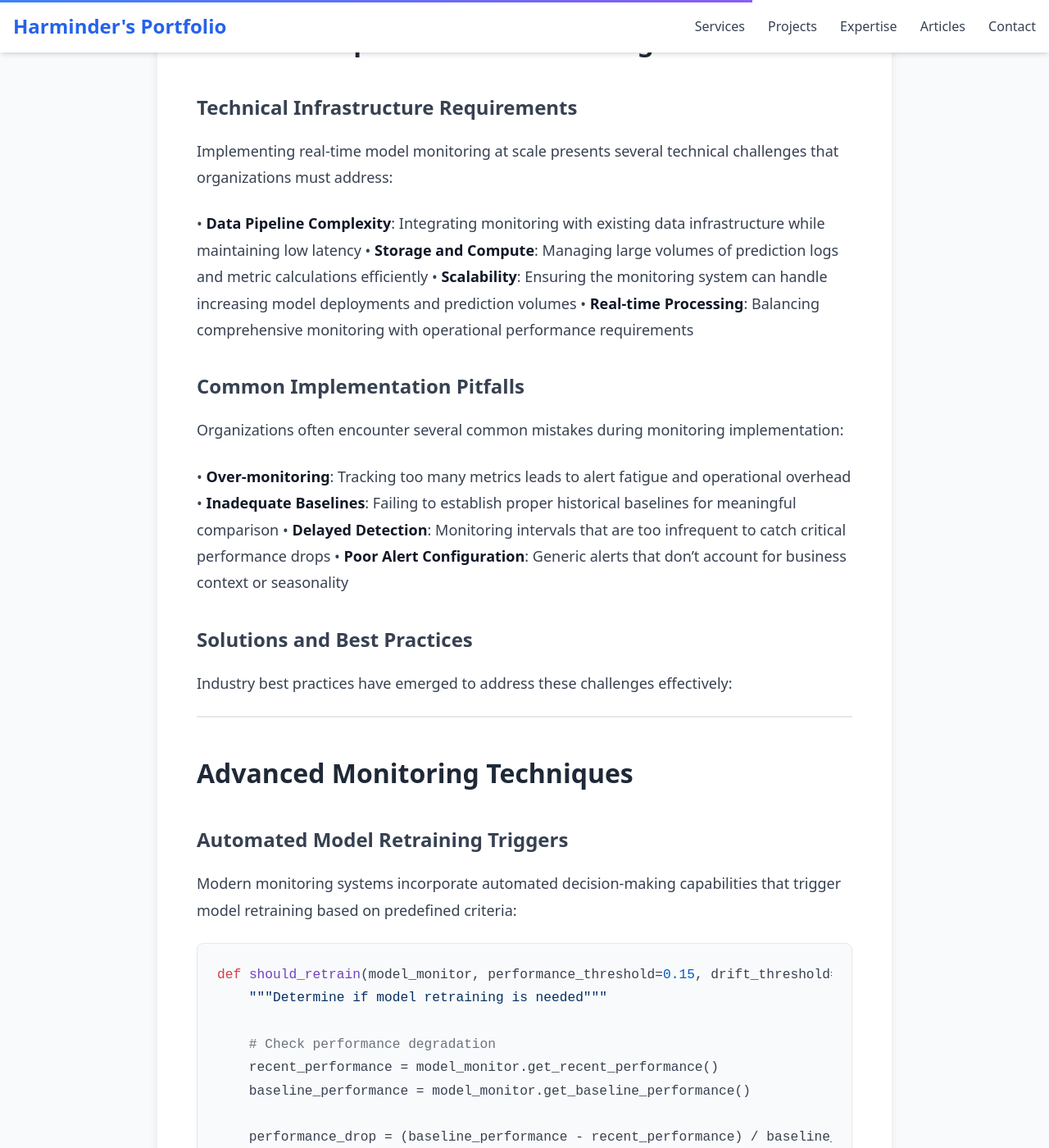
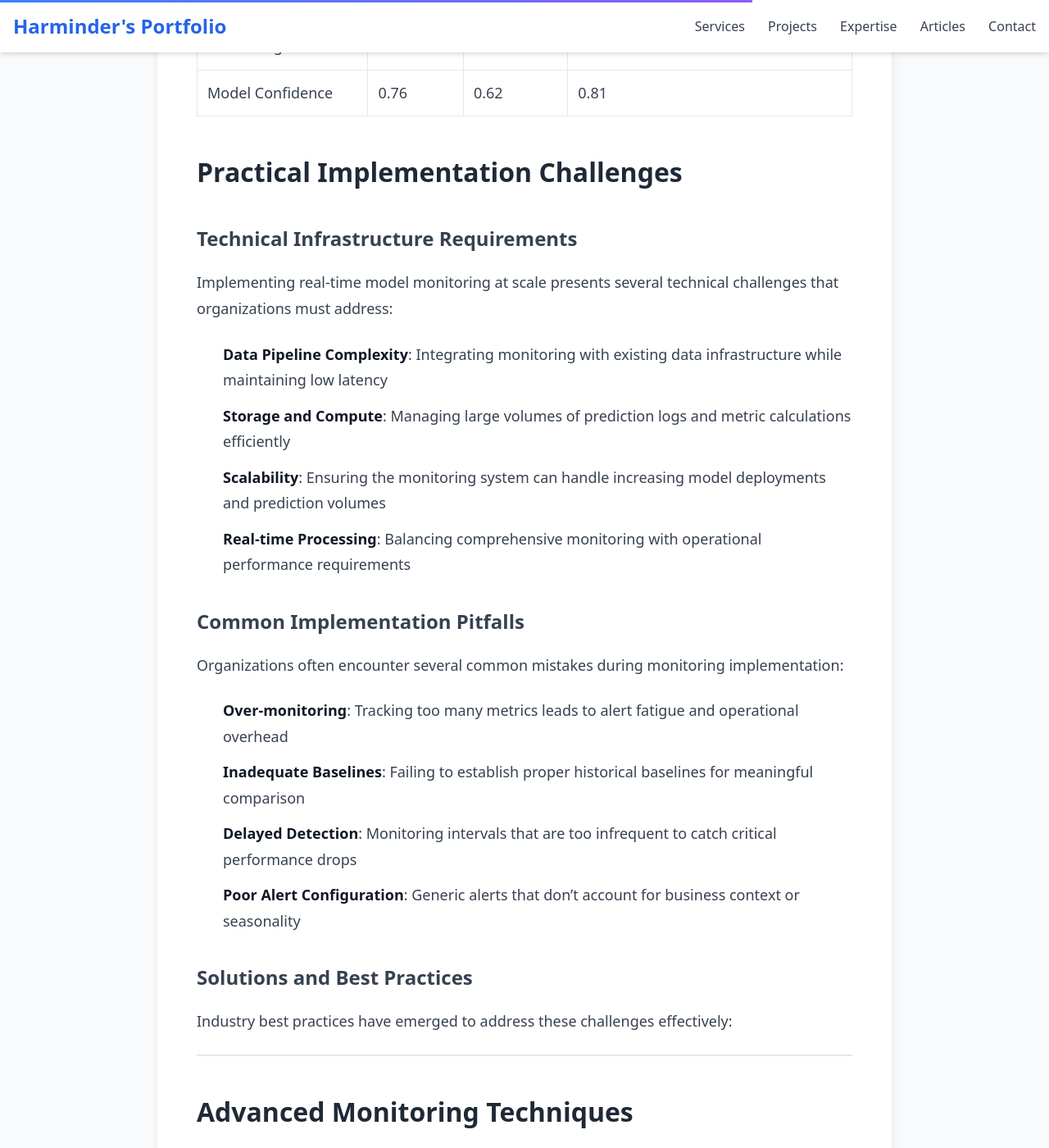
Before and after one commit to Harminder858/hp_portfolio, a Jekyll site: the page built from articles/2025-10-29-real-time-model-monitoring-in-production-a-practical-guide.md, in a window 1280 px wide and 1400 px high, scrolled down 7399 px. Shown: the whole window at 82% size. Built offline with Jekyll 4.4.1, drawn with Linux system fonts in a browser that asks for light colours; nearby versions of some CDN libraries; some of the changed text lies outside the part shown.

```diff
--- a/articles/2025-10-29-real-time-model-monitoring-in-production-a-practical-guide.md
+++ b/articles/2025-10-29-real-time-model-monitoring-in-production-a-practical-guide.md
@@ -13,9 +13,9 @@ In today's data-driven business landscape, deploying machine learning models to
 
 Consider an online retail company that uses a recommendation engine to personalize product suggestions. Initially, the model performs well with 85% click-through rate (CTR) accuracy. However, as seasonal trends shift or new products enter the market, the model's performance begins to deteriorate. Without real-time monitoring, this decline may go unnoticed for weeks, resulting in:
 
-• Reduced customer engagement and sales
-• Increased customer churn due to irrelevant recommendations
-• Wasted marketing spend on ineffective campaigns
+- Reduced customer engagement and sales
+- Increased customer churn due to irrelevant recommendations
+- Wasted marketing spend on ineffective campaigns
 
 This degradation often occurs gradually—what's known as *model drift*—making it nearly impossible to detect without proactive monitoring systems in place. The challenge lies in building a robust infrastructure that can track model performance in real-time, detect anomalies, and trigger alerts or automated retraining protocols.
 
@@ -28,11 +28,11 @@ This degradation often occurs gradually—what's known as *model drift*—making
 
 Real-time model monitoring requires a comprehensive approach that addresses multiple dimensions of model health:
 
-• **Performance tracking**: Continuous evaluation of prediction accuracy against ground truth data
-• **Data drift detection**: Identification of changes in input feature distributions
-• **Concept drift monitoring**: Detection of shifts in the underlying relationship between features and target variables
-• **Prediction distribution analysis**: Monitoring the statistical properties of model outputs
-• **Latency and throughput monitoring**: Ensuring models meet operational SLAs
+- **Performance tracking**: Continuous evaluation of prediction accuracy against ground truth data
+- **Data drift detection**: Identification of changes in input feature distributions
+- **Concept drift monitoring**: Detection of shifts in the underlying relationship between features and target variables
+- **Prediction distribution analysis**: Monitoring the statistical properties of model outputs
+- **Latency and throughput monitoring**: Ensuring models meet operational SLAs
 
 ### Mathematical Foundations
 
@@ -139,10 +139,10 @@ Effective model monitoring requires continuous evaluation across multiple dimens
 
 Advanced monitoring systems employ multiple statistical techniques to detect different types of drift:
 
-• **Kolmogorov-Smirnov Test**: Non-parametric test for comparing two samples
-• **Chi-square Test**: For categorical feature distribution comparison
-• **CUSUM Control Charts**: Sequential analysis technique for detecting small shifts
-• **EWMA Charts**: Exponentially weighted moving average for smooth trend detection
+- **Kolmogorov-Smirnov Test**: Non-parametric test for comparing two samples
+- **Chi-square Test**: For categorical feature distribution comparison
+- **CUSUM Control Charts**: Sequential analysis technique for detecting small shifts
+- **EWMA Charts**: Exponentially weighted moving average for smooth trend detection
 
 ### Real-world Case Study: Financial Risk Assessment
 
@@ -163,19 +163,19 @@ A major bank implemented real-time monitoring for their credit risk assessment m
 
 Implementing real-time model monitoring at scale presents several technical challenges that organizations must address:
 
-• **Data Pipeline Complexity**: Integrating monitoring with existing data infrastructure while maintaining low latency
-• **Storage and Compute**: Managing large volumes of prediction logs and metric calculations efficiently
-• **Scalability**: Ensuring the monitoring system can handle increasing model deployments and prediction volumes
-• **Real-time Processing**: Balancing comprehensive monitoring with operational performance requirements
+- **Data Pipeline Complexity**: Integrating monitoring with existing data infrastructure while maintaining low latency
+- **Storage and Compute**: Managing large volumes of prediction logs and metric calculations efficiently
+- **Scalability**: Ensuring the monitoring system can handle increasing model deployments and prediction volumes
+- **Real-time Processing**: Balancing comprehensive monitoring with operational performance requirements
 
 ### Common Implementation Pitfalls
 
 Organizations often encounter several common mistakes during monitoring implementation:
 
-• **Over-monitoring**: Tracking too many metrics leads to alert fatigue and operational overhead
-• **Inadequate Baselines**: Failing to establish proper historical baselines for meaningful comparison
-• **Delayed Detection**: Monitoring intervals that are too infrequent to catch critical performance drops
-• **Poor Alert Configuration**: Generic alerts that don't account for business context or seasonality
+- **Over-monitoring**: Tracking too many metrics leads to alert fatigue and operational overhead
+- **Inadequate Baselines**: Failing to establish proper historical baselines for meaningful comparison
+- **Delayed Detection**: Monitoring intervals that are too infrequent to catch critical performance drops
+- **Poor Alert Configuration**: Generic alerts that don't account for business context or seasonality
 
 ### Solutions and Best Practices
 
@@ -218,10 +218,10 @@ def should_retrain(model_monitor, performance_threshold=0.15, drift_threshold=0.
 
 Advanced organizations employ ensemble monitoring strategies that combine multiple detection methods:
 
-• **Statistical Tests**: Traditional hypothesis testing for distribution comparison
-• **Machine Learning Detectors**: Anomaly detection models trained on historical monitoring data
-• **Rule-based Systems**: Business logic-based alerts for domain-specific scenarios
-• **Expert Systems**: Integration with domain expert knowledge for contextual interpretation
+- **Statistical Tests**: Traditional hypothesis testing for distribution comparison
+- **Machine Learning Detectors**: Anomaly detection models trained on historical monitoring data
+- **Rule-based Systems**: Business logic-based alerts for domain-specific scenarios
+- **Expert Systems**: Integration with domain expert knowledge for contextual interpretation
 
 ![Model Drift Detection Metrics]({{ site.baseurl }}/assets/images/articles/real-time-model-monitoring-in-production_viz_3.png)
 *Trend analysis showing drift detection and performance correlation*
@@ -232,10 +232,10 @@ Real-time model monitoring is not just a technical necessity—it's a strategic
 
 Key takeaways for successful implementation include:
 
-• **Start with Business Impact**: Focus monitoring efforts on models with the highest business value and risk exposure
-• **Establish Clear Thresholds**: Define performance and drift thresholds based on historical data and business requirements
-• **Integrate with MLOps**: Ensure monitoring is part of the complete model lifecycle management process
-• **Balance Automation with Human Oversight**: Use automated alerts for quick detection while maintaining human judgment for complex decisions
+- **Start with Business Impact**: Focus monitoring efforts on models with the highest business value and risk exposure
+- **Establish Clear Thresholds**: Define performance and drift thresholds based on historical data and business requirements
+- **Integrate with MLOps**: Ensure monitoring is part of the complete model lifecycle management process
+- **Balance Automation with Human Oversight**: Use automated alerts for quick detection while maintaining human judgment for complex decisions
 
 Organizations that invest in robust real-time monitoring systems see measurable improvements in model performance, reduced operational risk, and increased confidence in AI-driven decision making. The key is to start small, learn continuously, and scale systematically based on proven results.
 
```
Also changed, not shown: articles/2025-10-29-graph-neural-networks-applications-across-industries.md (+3 -3 lines), assets/images/articles/graph-neural-networks-applications-across-industries_viz_1.png, assets/images/articles/graph-neural-networks-applications-across-industries_viz_2.png, assets/images/articles/graph-neural-networks-applications-across-industries_viz_3.png.
